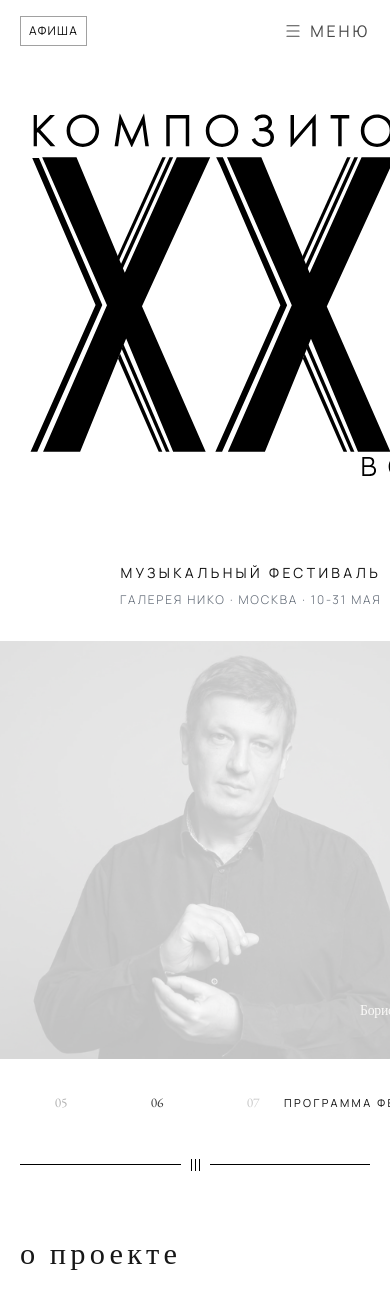
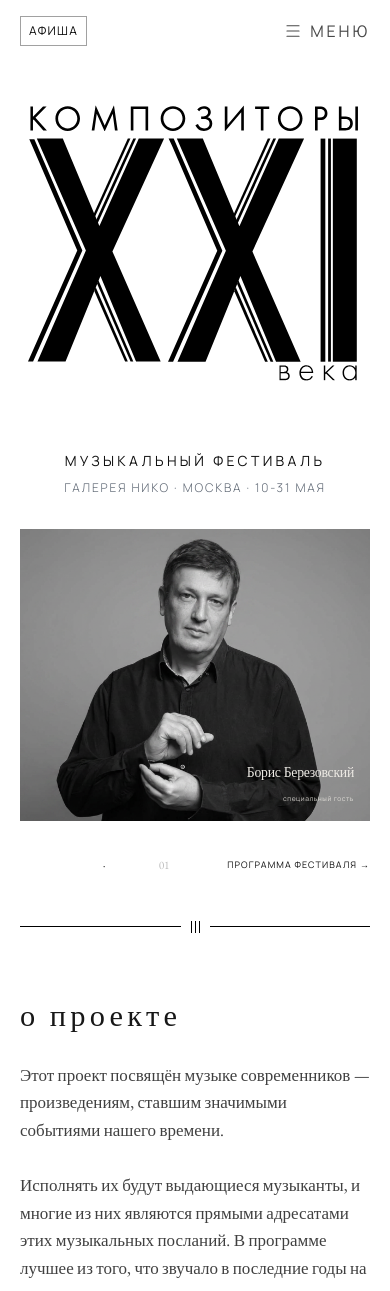
Before and after one commit to avdeenkovalentin99-ctrl/composers21, a React (Vite) app: page / in a window 390 px wide. Shown: the top 1291 px of the page. Built offline with nearby package versions, Linux system fonts and the light colour scheme.

Commit message:
feat: refine participants list UI (mobile toggle + hover improvements)

```diff
--- a/src/app/components/hero/HeroConcertSelector.tsx
+++ b/src/app/components/hero/HeroConcertSelector.tsx
@@ -1,10 +1,16 @@
 import { animate, motion, useMotionValue, useTransform } from "motion/react";
 import { useEffect, useMemo, useRef, useState } from "react";
 
-const itemWidthPx = 56;
-const itemGapPx = 40;
-const itemStepPx = itemWidthPx + itemGapPx;
-const selectorWidthPx = itemWidthPx * 3 + itemGapPx * 2;
+const desktopMetrics = {
+  itemWidthPx: 56,
+  itemGapPx: 40,
+};
+
+const mobileMetrics = {
+  itemWidthPx: 48,
+  itemGapPx: 12,
+};
+
 const bracketMoveDuration = 0.2;
 
 const centerColor = "rgba(15, 15, 15, 1)";
@@ -23,8 +29,15 @@ type SelectorEntry = {
   isGuest: boolean;
 };
 
-function getTrackOffset(index: number) {
-  return selectorWidthPx / 2 - itemWidthPx / 2 - index * itemStepPx;
+type SelectorMetrics = {
+  itemWidthPx: number;
+  itemGapPx: number;
+  itemStepPx: number;
+  selectorWidthPx: number;
+};
+
+function getTrackOffset(index: number, metrics: SelectorMetrics) {
+  return metrics.selectorWidthPx / 2 - metrics.itemWidthPx / 2 - index * metrics.itemStepPx;
 }
 
 function getAnimationDuration(delta: number) {
@@ -33,22 +46,28 @@ function getAnimationDuration(delta: number) {
 
 function SelectorItem({
   entry,
+  metrics,
   x,
   bracketedPosterIndex,
   onSelectPosterIndex,
 }: {
   entry: SelectorEntry;
+  metrics: SelectorMetrics;
   x: ReturnType<typeof useMotionValue<number>>;
   bracketedPosterIndex: number | null;
   onSelectPosterIndex: (posterIndex: number) => void;
 }) {
   const distance = useTransform(x, (latest) => {
-    const center = entry.posterIndex * itemStepPx + latest + itemWidthPx / 2;
+    const center = entry.posterIndex * metrics.itemStepPx + latest + metrics.itemWidthPx / 2;
 
-    return Math.abs(center - selectorWidthPx / 2);
+    return Math.abs(center - metrics.selectorWidthPx / 2);
   });
-  const opacity = useTransform(distance, [0, itemStepPx, itemStepPx * 2], [1, 0.6, 0.34]);
-  const color = useTransform(distance, [0, itemStepPx, itemStepPx * 2], [centerColor, nearColor, farColor]);
+  const opacity = useTransform(distance, [0, metrics.itemStepPx, metrics.itemStepPx * 2], [1, 0.6, 0.34]);
+  const color = useTransform(
+    distance,
+    [0, metrics.itemStepPx, metrics.itemStepPx * 2],
+    [centerColor, nearColor, farColor],
+  );
   const showBrackets = bracketedPosterIndex === entry.posterIndex;
 
   return (
@@ -62,7 +81,7 @@ function SelectorItem({
       }
       aria-pressed={showBrackets}
       className="font-editorial-serif relative inline-flex h-12 items-center justify-center bg-transparent p-0 leading-none focus-visible:outline-none focus-visible:ring-1 focus-visible:ring-black/25"
-      style={{ width: itemWidthPx, opacity, color }}
+      style={{ width: metrics.itemWidthPx, opacity, color }}
     >
       <span className="relative inline-flex w-[4.1ch] items-center justify-center">
         {showBrackets ? (
@@ -82,8 +101,8 @@ function SelectorItem({
         <span
           className={
             showBrackets
-              ? "text-[0.92rem] tracking-[-0.04em] sm:text-[1.02rem]"
-              : "text-[0.84rem] tracking-[-0.03em] sm:text-[0.92rem]"
+              ? "text-[0.78rem] tracking-[-0.04em] sm:text-[1.02rem]"
+              : "text-[0.72rem] tracking-[-0.03em] sm:text-[0.92rem]"
           }
         >
           {entry.label}
@@ -112,9 +131,48 @@ export function HeroConcertSelector({
   totalConcerts,
   onSelectPosterIndex,
 }: HeroConcertSelectorProps) {
-  const x = useMotionValue(getTrackOffset(activePosterIndex));
+  const [isMobile, setIsMobile] = useState(() => {
+    if (typeof window === "undefined") {
+      return false;
+    }
+
+    return window.matchMedia("(max-width: 639px)").matches;
+  });
+  const metrics = useMemo<SelectorMetrics>(() => {
+    const base = isMobile ? mobileMetrics : desktopMetrics;
+    const itemStepPx = base.itemWidthPx + base.itemGapPx;
+
+    return {
+      itemWidthPx: base.itemWidthPx,
+      itemGapPx: base.itemGapPx,
+      itemStepPx,
+      selectorWidthPx: base.itemWidthPx * 3 + base.itemGapPx * 2,
+    };
+  }, [isMobile]);
+
+  const x = useMotionValue(getTrackOffset(activePosterIndex, metrics));
   const previousPosterIndexRef = useRef(activePosterIndex);
   const [bracketedPosterIndex, setBracketedPosterIndex] = useState<number | null>(activePosterIndex);
+
+  useEffect(() => {
+    if (typeof window === "undefined") {
+      return;
+    }
+
+    const mediaQuery = window.matchMedia("(max-width: 639px)");
+    const handleChange = (event: MediaQueryListEvent) => setIsMobile(event.matches);
+
+    setIsMobile(mediaQuery.matches);
+    mediaQuery.addEventListener("change", handleChange);
+
+    return () => {
+      mediaQuery.removeEventListener("change", handleChange);
+    };
+  }, []);
+
+  useEffect(() => {
+    x.set(getTrackOffset(activePosterIndex, metrics));
+  }, [metrics, x]);
 
   useEffect(() => {
     const previousPosterIndex = previousPosterIndexRef.current;
@@ -127,7 +185,7 @@ export function HeroConcertSelector({
     previousPosterIndexRef.current = nextPosterIndex;
     setBracketedPosterIndex(null);
 
-    const controls = animate(x, getTrackOffset(nextPosterIndex), {
+    const controls = animate(x, getTrackOffset(nextPosterIndex, metrics), {
       duration: getAnimationDuration(Math.abs(nextPosterIndex - previousPosterIndex)),
       ease: [0.22, 1, 0.36, 1],
       onComplete: () => {
@@ -138,7 +196,7 @@ export function HeroConcertSelector({
     return () => {
       controls.stop();
     };
-  }, [activePosterIndex, x]);
+  }, [activePosterIndex, metrics, x]);
 
   const selectorItems = useMemo(
     () => [
@@ -154,15 +212,16 @@ export function HeroConcertSelector({
 
   return (
     <div className="flex min-h-12 items-center justify-start overflow-hidden">
-      <div className="relative min-h-12 overflow-hidden" style={{ width: selectorWidthPx }}>
+      <div className="relative min-h-12 overflow-hidden" style={{ width: metrics.selectorWidthPx }}>
         <motion.div
-          className="absolute left-0 top-1/2 flex -translate-y-1/2 items-center gap-10 whitespace-nowrap"
-          style={{ x }}
+          className="absolute left-0 top-1/2 flex -translate-y-1/2 items-center whitespace-nowrap"
+          style={{ x, gap: metrics.itemGapPx }}
         >
           {selectorItems.map((entry) => (
             <SelectorItem
               key={entry.posterIndex}
               entry={entry}
+              metrics={metrics}
               x={x}
               bracketedPosterIndex={bracketedPosterIndex}
               onSelectPosterIndex={onSelectPosterIndex}
--- a/src/app/components/hero/HomeHero.tsx
+++ b/src/app/components/hero/HomeHero.tsx
@@ -126,6 +126,7 @@ export function HomeHero() {
   const isDesyatnikovPoster = activePoster.link?.includes("leonid-desyatnikov-lyubov-i-zhizn-poeta") ?? false;
   const isNizhnySoloistsPoster =
     activePoster.link?.includes("kamernyy-orkestr-solisty-nizhnego-novgoroda-tsvetushchiy-zhasmin-") ?? false;
+  const isBrezelPoster = activePoster.link?.includes("brezel-melodiya") ?? false;
   const isConcertPoster = activePoster.kind === "concert";
   const isFourthOrFifthConcertPoster = activePoster.kind === "concert";
   const isRefinedPoster =
@@ -161,6 +162,8 @@ export function HomeHero() {
   const gromcheSlovaTitleLine2 = isGromcheSlovaPoster ? "Заключительный концерт фестиваля" : "";
   const desyatnikovTitleLine1 = isDesyatnikovPoster ? "Леонид Десятников" : "";
   const desyatnikovTitleLine2 = isDesyatnikovPoster ? "«Любовь и жизнь поэта»" : "";
+  const brezelTitleLine1 = isBrezelPoster ? "Brezel ensemble и хоровой ансамбль «Мелодия»" : "";
+  const brezelTitleLine2 = isBrezelPoster ? "Новая сакральность" : "";
   const pelecisDescriptionLine1 = isPelecisPoster
     ? "\u041f\u043e\u0441\u0432\u044f\u0449\u0435\u043d\u0438\u0435 \u041c\u0430\u043a\u0441\u0438\u043c\u0443 \u041d\u043e\u0432\u0438\u043a\u043e\u0432\u0443"
     : "";
@@ -326,7 +329,7 @@ export function HomeHero() {
             </div>
           </div>
 
-          <div className="relative flex flex-col lg:min-h-[660px]">
+          <div className="relative flex flex-col overflow-hidden lg:min-h-[660px] lg:overflow-visible">
             <AnimatePresence initial={false} mode="wait" custom={direction}>
               <motion.article
                 key={activePoster.id}
@@ -339,9 +342,9 @@ export function HomeHero() {
                 onTouchStart={handleTouchStart}
                 onTouchEnd={handleTouchEnd}
                 className={[
-                  "relative aspect-[6/5] w-[calc(100%+2.5rem)] -mx-5 sm:mx-auto sm:w-full sm:max-w-[420px] lg:mx-0 lg:min-h-[600px] lg:max-w-none lg:flex-1 lg:aspect-auto",
+                  "relative mx-auto aspect-[6/5] w-full max-w-[360px] sm:max-w-[420px] lg:mx-0 lg:min-h-[600px] lg:max-w-none lg:flex-1 lg:aspect-auto",
                   isOpenSoundQuartetPoster ? "bg-white" : "bg-black",
-                  isConcertPoster ? "overflow-visible" : "overflow-hidden",
+                  isConcertPoster ? "overflow-hidden lg:overflow-visible" : "overflow-hidden",
                 ].join(" ")}
               >
                 <img
@@ -435,10 +438,10 @@ export function HomeHero() {
                       className={[
                         "ml-auto break-normal font-light leading-tight tracking-[-0.02em]",
                         isConcertPoster
-                          ? "overflow-visible"
+                          ? "overflow-hidden lg:overflow-visible"
                           : "overflow-hidden [display:-webkit-box] [-webkit-box-orient:vertical] [-webkit-line-clamp:2]",
                         isFourthOrFifthConcertPoster ? "font-editorial-serif" : "",
-                        isFourthOrFifthConcertPoster ? "relative translate-x-[8px]" : "",
+                        isFourthOrFifthConcertPoster ? "relative lg:translate-x-[8px]" : "",
                         isGuestPoster
                           ? "max-w-[250px] text-[0.86rem] sm:max-w-[320px] sm:text-[1.28rem] lg:max-w-[390px] lg:text-[2.1rem]"
                           : "max-w-[250px] text-[0.88rem] sm:max-w-[360px] sm:text-[1.16rem] lg:max-w-[520px] lg:text-[1.72rem]",
@@ -516,11 +519,27 @@ export function HomeHero() {
                           </span>
                         </span>
                       ) : isDesyatnikovPoster && desyatnikovTitleLine1 !== "" ? (
-                        <>
-                          {desyatnikovTitleLine1}
-                          <br />
-                          {desyatnikovTitleLine2}
-                        </>
+                        <span className="inline-flex flex-col items-end gap-[2px]">
+                          <span className="relative inline-flex items-center px-4 py-[1px] text-[#f4f4f4]">
+                            <span aria-hidden="true" className="absolute inset-y-0 -left-3 -right-10 bg-black" />
+                            <span className="relative">{desyatnikovTitleLine1}</span>
+                          </span>
+                          <span className="relative inline-flex items-center px-4 py-0 text-[#f4f4f4]">
+                            <span aria-hidden="true" className="absolute inset-y-0 -left-3 -right-8 bg-black" />
+                            <span className="relative">{desyatnikovTitleLine2}</span>
+                          </span>
+                        </span>
+                      ) : isBrezelPoster && brezelTitleLine1 !== "" ? (
+                        <span className="inline-flex flex-col items-end gap-[2px]">
+                          <span className="relative inline-flex items-center px-4 py-[1px] text-[#f4f4f4]">
+                            <span aria-hidden="true" className="absolute bottom-[2px] top-[2px] -left-3 -right-10 bg-black" />
+                            <span className="relative">{brezelTitleLine1}</span>
+                          </span>
+                          <span className="relative inline-flex items-center px-4 py-0 text-[#f4f4f4]">
+                            <span aria-hidden="true" className="absolute bottom-[2px] top-[2px] -left-3 -right-8 bg-black" />
+                            <span className="relative">{brezelTitleLine2}</span>
+                          </span>
+                        </span>
                       ) : isConcertPoster ? (
                         <span className="relative mr-0 inline-flex items-center px-4 py-[1px] text-[#f4f4f4]">
                           <span aria-hidden="true" className="absolute inset-y-0 -left-3 -right-10 bg-black" />
@@ -534,7 +553,7 @@ export function HomeHero() {
                       <p
                         className={[
                           "font-editorial-sans ml-auto text-[0.42rem] leading-[0.72rem] tracking-[0.08em]",
-                          isFourthOrFifthConcertPoster ? "relative -translate-x-[8px]" : "",
+                          isFourthOrFifthConcertPoster ? "relative lg:-translate-x-[8px]" : "",
                           isPelecisPoster
                             ? "max-w-[300px] sm:max-w-[400px] lg:max-w-[560px]"
                             : isForelnyyPoster
@@ -544,7 +563,7 @@ export function HomeHero() {
                             : isDeLaNuitePoster
                             ? "max-w-[300px] sm:max-w-[420px] lg:max-w-[560px] lg:whitespace-nowrap"
                             : isOpenSoundQuartetPoster
-                            ? "max-w-[400px] sm:max-w-[560px] lg:max-w-[760px] whitespace-nowrap"
+                            ? "max-w-[400px] sm:max-w-[560px] lg:max-w-[760px] lg:whitespace-nowrap"
                             : isGuestPoster
                             ? "max-w-[230px] sm:max-w-[270px] lg:max-w-[320px]"
                             : "max-w-[230px] sm:max-w-[280px] lg:max-w-[360px]",
@@ -605,8 +624,8 @@ export function HomeHero() {
               </motion.article>
             </AnimatePresence>
 
-            <div className="mt-5 flex min-h-12 items-center justify-between gap-4 sm:mt-6 sm:gap-6">
-              <div className="min-h-12 min-w-0 flex-1">
+            <div className="mt-5 flex min-h-12 items-center justify-between gap-2 sm:mt-6 sm:gap-6">
+              <div className="min-h-12 min-w-0">
                 <HeroConcertSelector
                   activePosterIndex={activeIndex}
                   totalConcerts={orderedConcerts.length}
@@ -616,7 +635,7 @@ export function HomeHero() {
 
               <Link
                 to="/afisha"
-                className="font-editorial-sans inline-flex shrink-0 items-center justify-end whitespace-nowrap leading-none text-[11px] uppercase tracking-[0.22em] text-black/62 transition-colors duration-300 hover:text-black sm:text-right"
+                className="font-editorial-sans inline-flex shrink-0 items-center justify-end whitespace-nowrap leading-none text-[9px] uppercase tracking-[0.12em] text-black/62 transition-colors duration-300 hover:text-black sm:text-right sm:text-[11px] sm:tracking-[0.22em]"
               >
                 <span>{"\u041f\u0420\u041e\u0413\u0420\u0410\u041c\u041c\u0410 \u0424\u0415\u0421\u0422\u0418\u0412\u0410\u041b\u042f \u2192"}</span>
               </Link>
--- a/src/app/data/concertProgrammes.ts
+++ b/src/app/data/concertProgrammes.ts
@@ -138,7 +138,7 @@ performers: [
     id: "2026-05-19-opensoundquartet",
     date: "19 мая",
     title: "OpensoundOrchestra. Квартеты",
-    description: "Низамов · Кобекин · Хрущёва · Каспаров · Карманов · Дружинина",
+    description: "Низамов · Кобекин · Хрущёва · Каспаров Карманов · Дружинина",
     programme: [
   "Эльмир Низамов — Сюита «Люди»",
   "Владимир Кобекин — «Три русские песни»",
@@ -214,7 +214,7 @@ performers: [
     id: "2026-05-26-pianisty-kompozitory",
     date: "26 мая",
     title: "Пианисты-композиторы",
-    description: "Авторские программы композиторов",
+    description: "Авторские программы пианистов-композиторов",
    programme: [
   "Ольга Иванова — Melting Variations",
   "Ольга Иванова — Юмореска",
--- a/tmp_data/niko_performers_compare.json
+++ b/tmp_data/niko_performers_compare.json
@@ -1,3 +1,4 @@
+
 {
   "generatedAt": "2026-04-18T22:23:23.324Z",
   "source": "https://nikoartgallery.com/afisha/",
```
Also changed, not shown: src/app/pages/ParticipantsPage.tsx (+146 -1 lines).
